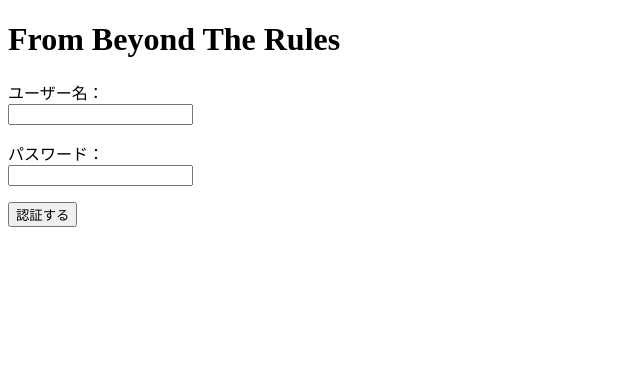
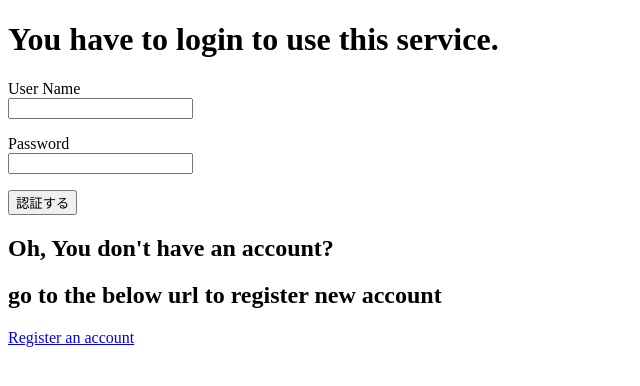
Before and after one commit to restconf/YouTubeProxyServer, a Flask app: page / in a window 1280 px wide. Shown: the top 386 px of the page, without its empty margins (0-640 px from the left). Run offline with Flask 2, Linux system fonts and the light colour scheme.

Commit message:
can't submit if the values are empty

```diff
--- /dev/null
+++ b/src/static/js/login.js
@@ -0,0 +1,7 @@
+$("body > form:nth-child(2) > p:nth-child(3) > input:nth-child(1)").click(function (e) {
+  if ($("body > form:nth-child(2) > p:nth-child(1) > input:nth-child(2)").val() == "" ||
+    $("body > form:nth-child(2) > p:nth-child(2) > input:nth-child(2)").val() == "") {
+    alert('This or these field must have a value');
+    return false;
+  }
+});
--- a/src/templates/login.html
+++ b/src/templates/login.html
@@ -2,16 +2,21 @@
 <html lang="en">
 <head>
     <meta charset="UTF-8">
-    <title>Main Page</title>
+    <title>Login Page</title>
 </head>
 <body>
-    <h1>From Beyond The Rules</h1>
+    <h1>You have to login to use this service.</h1>
     <form action="/login_manager" method="post">
-        <p>ユーザー名：<br>
+        <p>User Name<br>
         <input type="text" name="user_name"></p>
-        <p>パスワード：<br>
+        <p>Password<br>
         <input type="text" name="password"></p>
         <p><input type="submit" value="認証する"></p>
     </form>
+    <h2>Oh, You don't have an account?</h2>
+    <h2>go to the below url to register new account</h2>
+    <p><a href="/register">Register an account</a></p>
 </body>
+<script type="text/javascript" src="https://code.jquery.com/jquery-3.4.1.min.js"></script>
+<script src="{{url_for('static', filename='/js/login.js')}}"></script>
 </html>
--- a/src/templates/root.html
+++ b/src/templates/root.html
@@ -8,7 +8,7 @@
 <body>
     <h1>You can avoid the fu*kin' proxy for watching YouTube</h1>
     <form action="/search" method="post">
-        <p>検索ワード：<br>
+        <p>Search query<br>
         <input type="text" name="keyword"></p>
         <p><input type="submit" value="Search!"></p>
     </form>
```
Also changed, not shown: src/static/js/register.js (added, +7 -0 lines), src/templates/register.html (+5 -3 lines).
